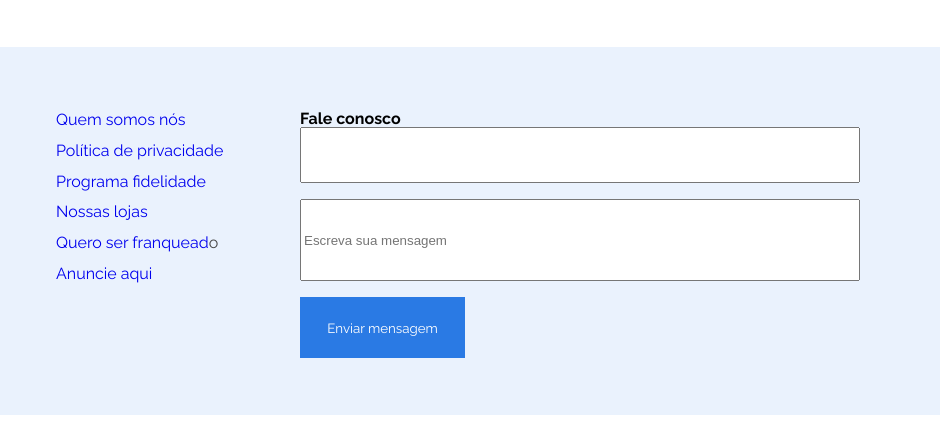
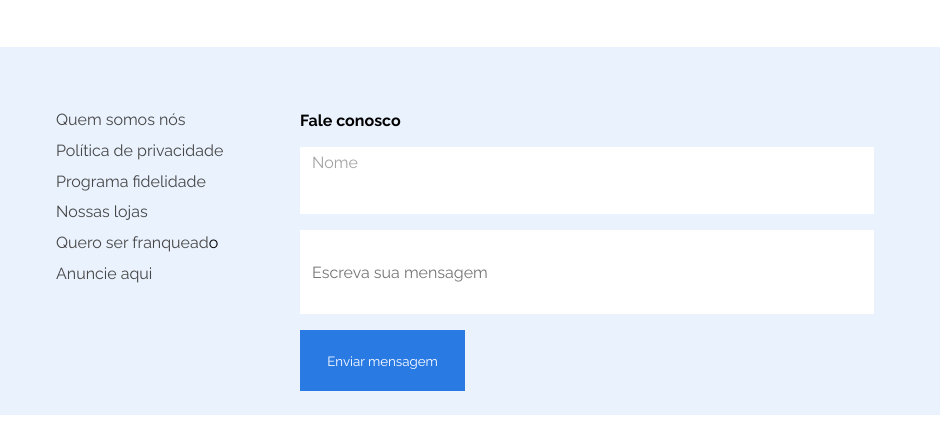
Before and after one commit to Cauatn/Alura-challenge, a plain HTML site: page index.html in a window 1280 px wide. Shown: the part 1672-2113 px from the top of the page, 340-1280 px from the left. Drawn offline with Linux system fonts and the light colour scheme.

Commit message:
footer completo  (ou quase).

```diff
--- a/index.html
+++ b/index.html
@@ -1,3 +1,4 @@
+<!DOCTYPE html>
 <html lang="pt-br">
 <head>
     <meta charset="UTF-8">
@@ -207,11 +208,11 @@
                <div class="form">
                    <div class='form-content'>
                         <form class='' action='#'>
-                            <h3 style="font-weight: 700;">Fale conosco</h3>
-                            <input class='form_input-name'type="text">
+                            <h3 style="font-weight: 700; margin-bottom: 16px;">Fale conosco</h3>
+                            <input class='form form_input-name'type="text"><label class='form_input-nameh'for="">Nome</label>
                         </form>
                         <form action="">
-                            <input class='form_input-messagem'type="text" name="" id="" placeholder="Escreva sua mensagem">
+                            <input class=' form form_input-messagem'type="text" name="" id="" placeholder="Escreva sua mensagem">
                         </form>
                         <button class='button'>Enviar mensagem</button>
                    </div>
--- a/style/base/base.css
+++ b/style/base/base.css
@@ -2,6 +2,8 @@
 @import url(../components/logo.css);
 @import url(../components/search.css);
 @import url(../components/button.css);
+@import url(../components/copyright.css);
+@import url(../components/form.css);
 
 body {
     background-color: #FFFFFF;
--- /dev/null
+++ b/style/components/copyright.css
@@ -0,0 +1,12 @@
+.copyright{
+    display: flex;
+    align-items: center;
+    justify-content: center;
+    height: 102px;
+}
+
+.copyright-texto {
+    display: flex;
+    flex-direction: column;
+    align-items: center;
+}
--- /dev/null
+++ b/style/components/form.css
@@ -0,0 +1,41 @@
+.form {
+    position: relative;
+    grid-column: 3 / span 2;
+    outline: none;
+    border: none;
+    line-height: 20px;
+    font-size: 16px;
+    font-family: inherit;
+}
+
+.form-content {
+    display: flex;
+    flex-direction: column;
+    gap: 16px;
+}
+
+.form_input-name {
+    height: 56px;
+    width: 560px;
+
+    font-size: 16px;
+    color: #464646;
+
+    padding-left: 12px;
+    padding-top: 10px;
+}
+
+.form_input-nameh {
+    position: absolute;
+    left: 12px;
+    top: 42px;
+
+    color: #A2A2A2;
+}
+
+.form_input-messagem {
+    height: 82px;
+    width: 560px;
+
+    padding-left: 12px;
+}
--- a/style/parts/footer.css
+++ b/style/parts/footer.css
@@ -32,6 +32,9 @@
     line-height: 18.78px;
     font-weight: 500;
     font-family: inherit;
+}
+
+.link-item > a {
     color: #464646;
 }
 
@@ -42,36 +45,3 @@
 .link-list > :last-child {
     margin-bottom: 0px;
 }
-
-.form {
-    grid-column: 3 / span 2;
-}
-
-.form-content {
-    display: flex;
-    flex-direction: column;
-    gap: 16px;
-}
-
-.form_input-name {
-    height: 56px;
-    width: 560px;
-}
-
-.form_input-messagem {
-    height: 82px;
-    width: 560px;
-}
-
-.copyright{
-    display: flex;
-    align-items: center;
-    justify-content: center;
-    height: 102px;
-}
-
-.copyright-texto {
-    display: flex;
-    flex-direction: column;
-    align-items: center;
-}
```
